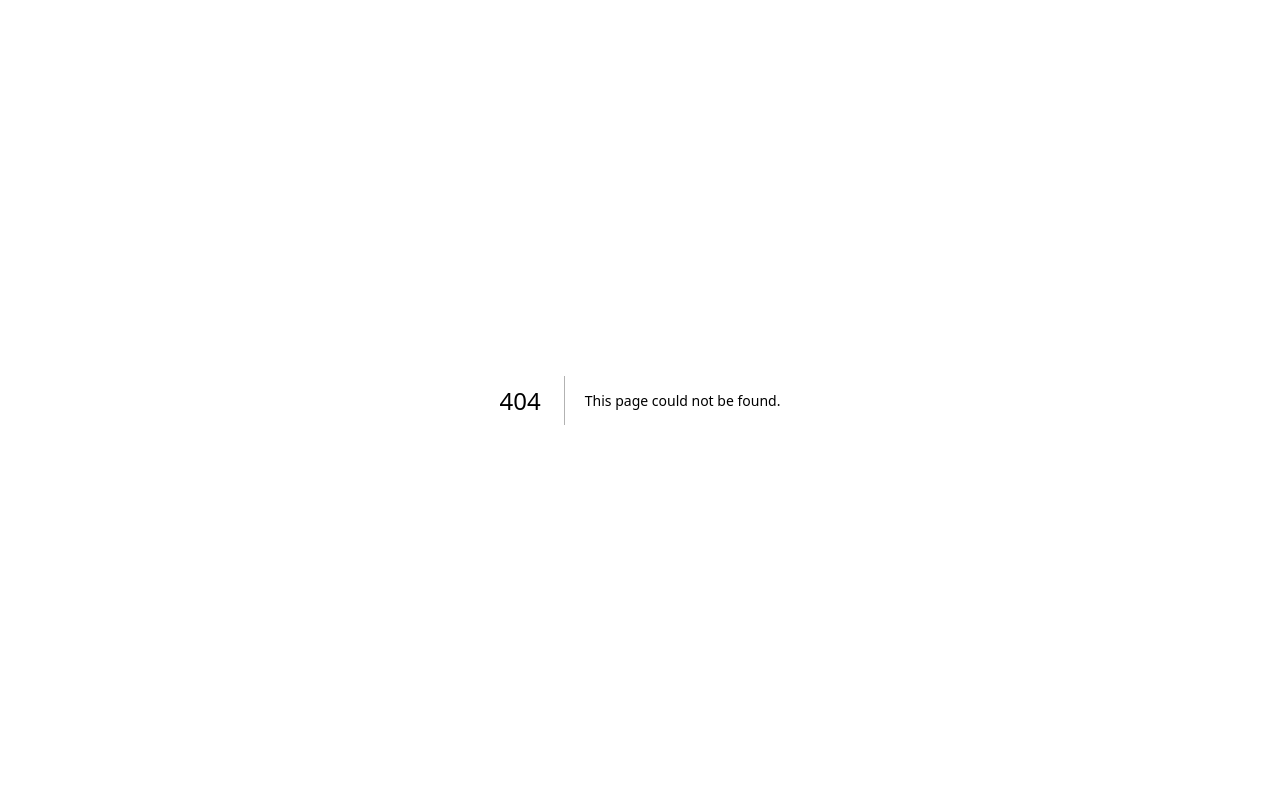
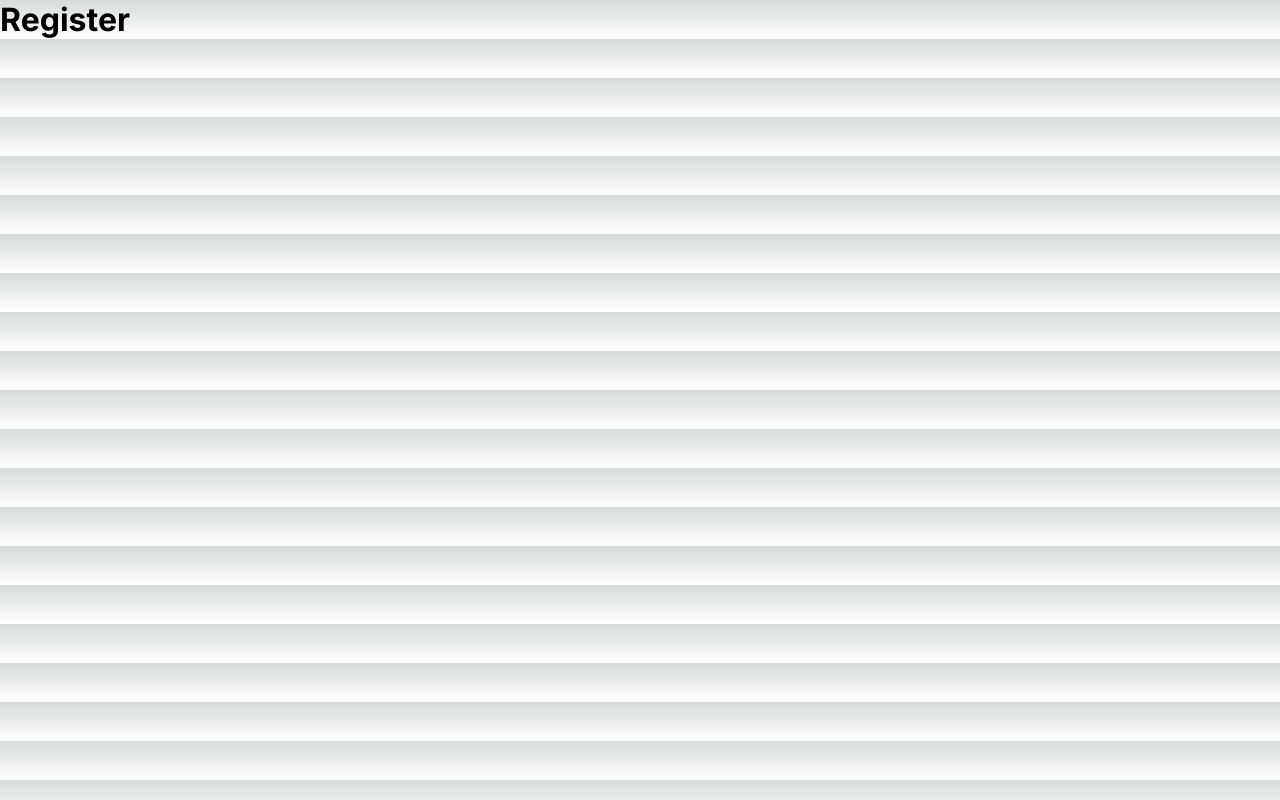
Before and after one commit to GThashan/Next-Lerner, a Next.js app in the folder next_tutorial/: page /userRegister in a window 1280 px wide. Before the commit this address had no page. Built offline with nearby package versions, Linux system fonts and the light colour scheme.

Commit message:
page group routing

```diff
--- /dev/null
+++ b/next_tutorial/src/app/(login)/userRegister/page.jsx
@@ -0,0 +1,11 @@
+import React from 'react'
+
+function page() {
+  return (
+    <div>
+      <h1>Register</h1>
+    </div>
+  )
+}
+
+export default page
```
Also changed, not shown: next_tutorial/src/app/(login)/userLogin/page.jsx (added, +11 -0 lines).
